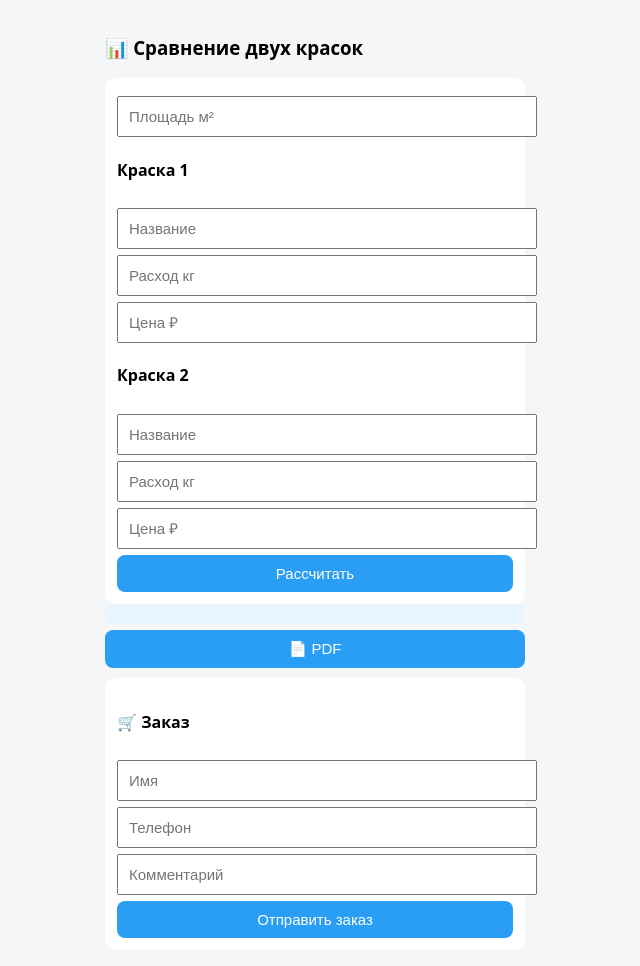
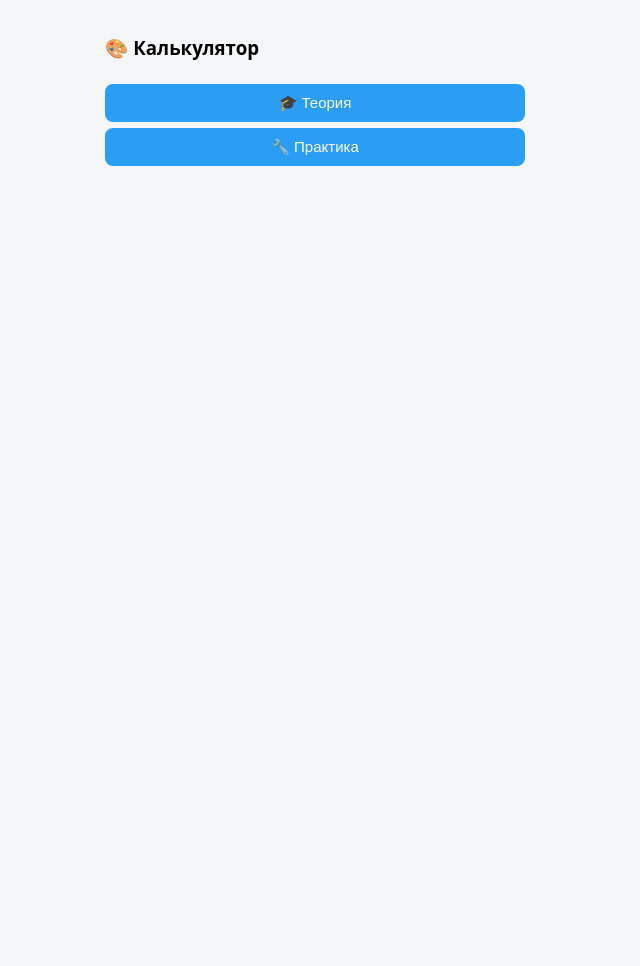
Before and after one commit to 10n1ck-cmd/paint-calculator-bot, a Flask app: page / in a window 1280 px wide. Shown: the whole page, without its empty margins (325-965 px from the left). After the commit the page ends 166 px from the top, so only its background shows below. Run offline with Flask 3, Linux system fonts and the light colour scheme; some libraries are stand-ins or nearby versions.

Commit message:
Update index.html

```diff
--- a/templates/index.html
+++ b/templates/index.html
@@ -9,44 +9,73 @@
 <style>
 body{font-family:system-ui;background:#f4f6f8;margin:0}
 .container{max-width:420px;margin:auto;padding:16px}
-input,button{width:100%;padding:10px;margin-top:6px;font-size:15px}
+button,input{width:100%;padding:10px;margin-top:6px;font-size:15px}
 button{background:#2a9df4;color:#fff;border:0;border-radius:8px}
 .card{background:#fff;padding:12px;border-radius:10px;margin-top:10px}
-.result{background:#e9f5ff;padding:10px;border-radius:8px}
+.result{background:#e9f5ff;padding:10px;border-radius:8px;margin-top:10px}
+.hidden{display:none}
 </style>
 </head>
 
 <body>
 <div class="container">
 
-<h3>📊 Сравнение двух красок</h3>
+<h3>🎨 Калькулятор</h3>
 
-<div class="card">
-<input id="area" placeholder="Площадь м²">
+<button onclick="show('theory')">🎓 Теория</button>
+<button onclick="show('practice')">🔧 Практика</button>
 
-<h4>Краска 1</h4>
-<input id="p1_name" placeholder="Название">
-<input id="p1_cons" placeholder="Расход кг">
-<input id="p1_price" placeholder="Цена ₽">
+<!-- ТЕОРИЯ -->
+<div id="theory" class="card hidden">
+<h4>🎓 Теоретический расчёт</h4>
+<input id="t_area" placeholder="Площадь м²">
 
-<h4>Краска 2</h4>
-<input id="p2_name" placeholder="Название">
-<input id="p2_cons" placeholder="Расход кг">
-<input id="p2_price" placeholder="Цена ₽">
+<h5>Краска 1</h5>
+<input id="t1_name" placeholder="Название">
+<input id="t1_d" placeholder="Плотность">
+<input id="t1_t" placeholder="Толщина">
+<input id="t1_p" placeholder="Цена">
 
-<button onclick="calc()">Рассчитать</button>
+<h5>Краска 2</h5>
+<input id="t2_name" placeholder="Название">
+<input id="t2_d" placeholder="Плотность">
+<input id="t2_t" placeholder="Толщина">
+<input id="t2_p" placeholder="Цена">
+
+<button onclick="calcTheory()">Рассчитать</button>
 </div>
 
-<div id="out" class="result"></div>
+<!-- ПРАКТИКА -->
+<div id="practice" class="card hidden">
+<h4>🔧 Практический расчёт</h4>
+<input id="p_area" placeholder="Площадь м²">
 
-<button onclick="makePDF()">📄 PDF</button>
+<h5>Краска 1</h5>
+<input id="p1_name" placeholder="Название">
+<input id="p1_c" placeholder="Расход кг">
+<input id="p1_p" placeholder="Цена">
 
-<div class="card">
+<h5>Краска 2</h5>
+<input id="p2_name" placeholder="Название">
+<input id="p2_c" placeholder="Расход кг">
+<input id="p2_p" placeholder="Цена">
+
+<button onclick="calcPractice()">Рассчитать</button>
+</div>
+
+<div id="out" class="result hidden"></div>
+
+<button id="orderBtn" class="hidden" onclick="showOrder()">
+🔥 Получить более выгодное предложение
+</button>
+
+<!-- ЗАКАЗ -->
+<div id="orderForm" class="card hidden">
 <h4>🛒 Заказ</h4>
-<input id="name" placeholder="Имя">
-<input id="phone" placeholder="Телефон">
-<input id="comment" placeholder="Комментарий">
-<button onclick="order()">Отправить заказ</button>
+<input id="surface" placeholder="Тип поверхности">
+<input id="color" placeholder="Цвет">
+<input id="qty" placeholder="Количество (кг)">
+<button onclick="order()">Отправить заявку</button>
 </div>
 
 </div>
@@ -55,31 +84,66 @@ button{background:#2a9df4;color:#fff;border:0;border-radius:8px}
 Telegram.WebApp.expand();
 let last;
 
-function v(id){return parseFloat(document.getElementById(id).value.replace(',', '.'));}
+function v(id){return parseFloat(document.getElementById(id).value.replace(',','.'));}
 
-async function calc(){
-    const data = {
-        mode:'practical',
-        area:v('area'),
-        paints:[
-            {name:p1_name.value, consumption:v('p1_cons'), price:v('p1_price')},
-            {name:p2_name.value, consumption:v('p2_cons'), price:v('p2_price')}
-        ]
-    };
-    const r = await fetch('/api/calculate',{method:'POST',headers:{'Content-Type':'application/json'},body:JSON.stringify(data)}).then(r=>r.json());
-    last = r;
-
-    out.innerHTML = r.results.map(p=>`
-        <b>${p.name}</b><br>
-        Стоимость: ${p.cost} ₽<br>
-        Цена м²: ${p.cost_per_sqm} ₽<br><br>
-    `).join('') + `<b>Выгоднее: ${r.cheaper.name}</b>`;
+function show(id){
+    theory.classList.add('hidden');
+    practice.classList.add('hidden');
+    out.classList.add('hidden');
+    orderBtn.classList.add('hidden');
+    orderForm.classList.add('hidden');
+    document.getElementById(id).classList.remove('hidden');
 }
 
-async function makePDF(){
-    const r = await fetch('/api/pdf',{method:'POST',headers:{'Content-Type':'application/json'},body:JSON.stringify({area:area.value,results:last.results})});
-    const blob = await r.blob();
-    Telegram.WebApp.openLink(URL.createObjectURL(blob));
+async function send(data){
+    const r = await fetch('/api/calc',{
+        method:'POST',
+        headers:{'Content-Type':'application/json'},
+        body:JSON.stringify(data)
+    });
+    return await r.json();
+}
+
+async function calcTheory(){
+    last = await send({
+        mode:'theory',
+        area:v('t_area'),
+        paints:[
+            {name:t1_name.value,density:v('t1_d'),thickness:v('t1_t'),price:v('t1_p')},
+            {name:t2_name.value,density:v('t2_d'),thickness:v('t2_t'),price:v('t2_p')}
+        ]
+    });
+    showResult();
+}
+
+async function calcPractice(){
+    last = await send({
+        mode:'practice',
+        area:v('p_area'),
+        paints:[
+            {name:p1_name.value,consumption:v('p1_c'),price:v('p1_p')},
+            {name:p2_name.value,consumption:v('p2_c'),price:v('p2_p')}
+        ]
+    });
+    showResult();
+}
+
+function showResult(){
+    out.innerHTML =
+        last.results.map(r=>`
+            <b>${r.name}</b><br>
+            Стоимость: ${r.cost} ₽<br>
+            Цена м²: ${r.cost_per_sqm} ₽<br><br>
+        `).join('')
+        + `<b>Выгоднее: ${last.cheaper.name}</b><br>`
+        + `<b>Экономия: ${last.diff_percent}%</b>`;
+
+    out.classList.remove('hidden');
+    orderBtn.classList.remove('hidden');
+}
+
+function showOrder(){
+    orderForm.classList.remove('hidden');
 }
 
 async function order(){
@@ -87,14 +151,17 @@ async function order(){
         method:'POST',
         headers:{'Content-Type':'application/json'},
         body:JSON.stringify({
-            name:name.value,
-            phone:phone.value,
-            comment:comment.value,
+            mode:last.mode,
+            area:last.area,
             paint:last.cheaper.name,
+            economy:last.diff_percent,
+            surface:surface.value,
+            color:color.value,
+            qty:qty.value,
             cost:last.cheaper.cost
         })
     });
-    alert('Заказ отправлен');
+    alert("Заявка отправлена");
 }
 </script>
 </body>
```
